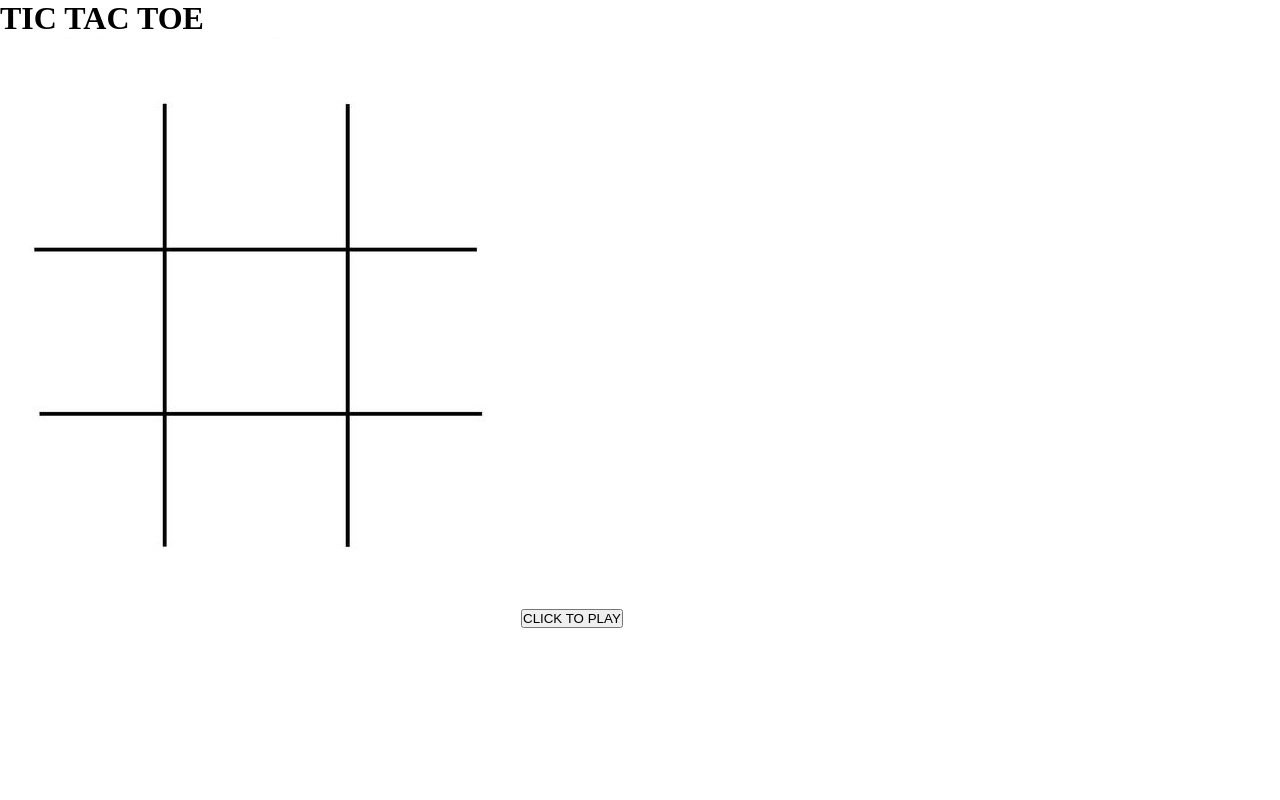
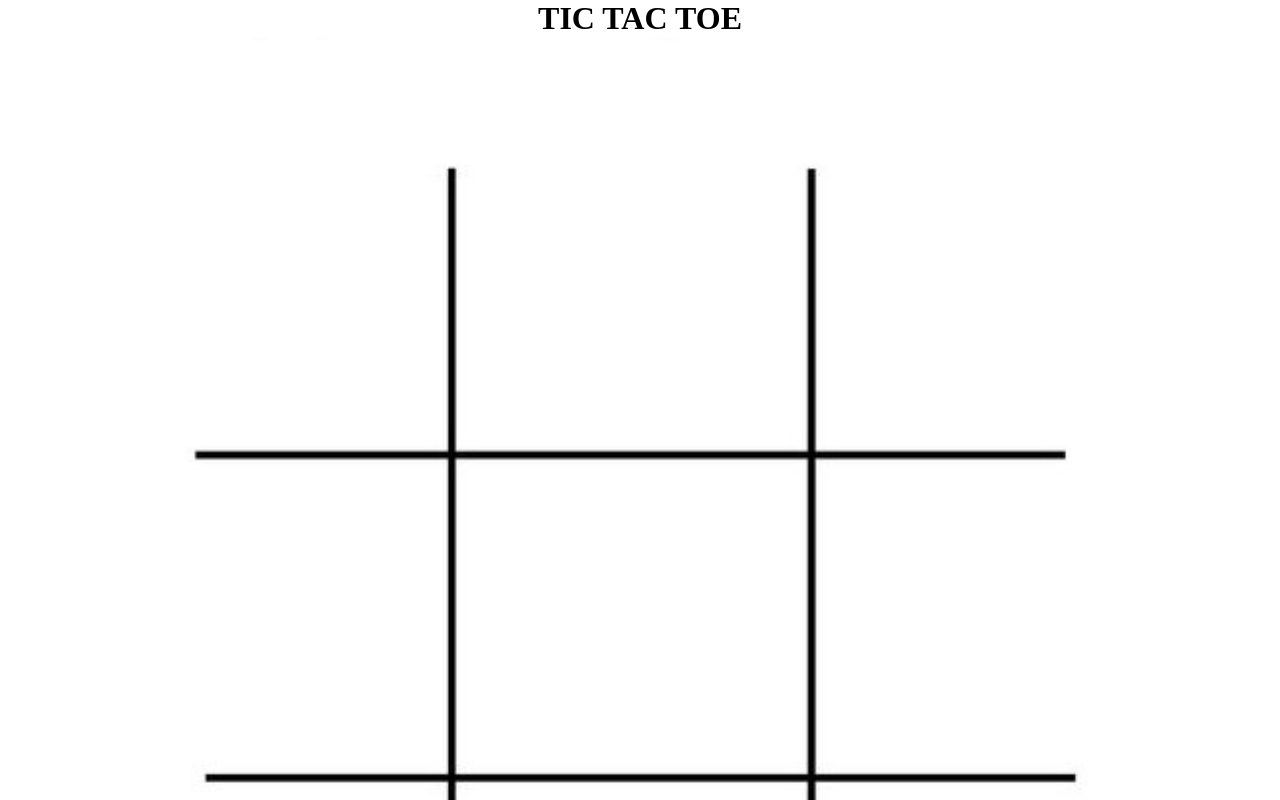
Before and after one commit to mohawwal/tic-tac-toe, a React (Vite) app: page / in a window 1280 px wide. Shown: the top 800 px of the page. Built offline with nearby package versions, Linux system fonts and the light colour scheme.

Commit message:
completed style

```diff
--- a/src/index.css
+++ b/src/index.css
@@ -142,3 +142,24 @@ ol li:not(:first-child) {
   margin: 10px auto;
   margin-left: 80%;
 }
+
+.home {
+  display: flex;
+  align-items: center;
+  justify-content: space-around;
+  flex-direction: column;
+  height: 100%;
+}
+
+img {
+  width: 80%;
+}
+
+button {
+  color: black;
+  background-color: rgb(255, 167, 4);
+  border: none;
+  padding: 10px;
+  border-radius: 5px;
+  font-size: 18px;
+}
--- a/src/pages/Home.jsx
+++ b/src/pages/Home.jsx
@@ -2,7 +2,7 @@ import { Link } from "react-router-dom";
 
 export default function Home() {
   return (
-    <div>
+    <div className="home">
       <h1>TIC TAC TOE</h1>
       <img src="/images/tic-tac-toe-img.jpg" alt="" />
       <Link to="/Game" >
```
